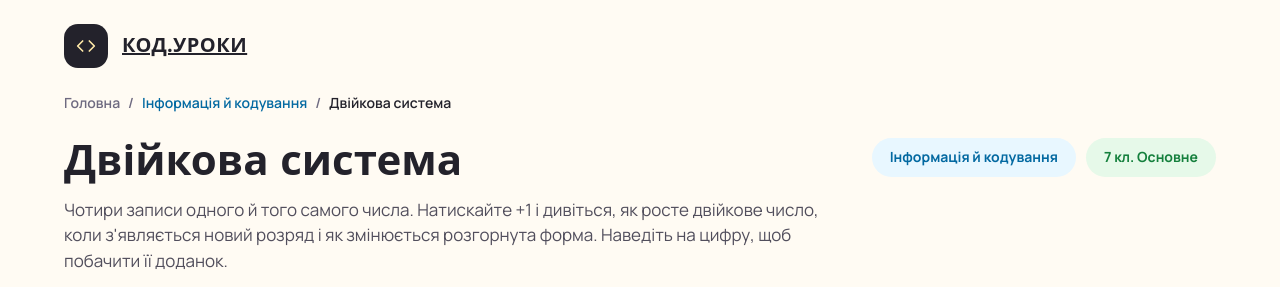
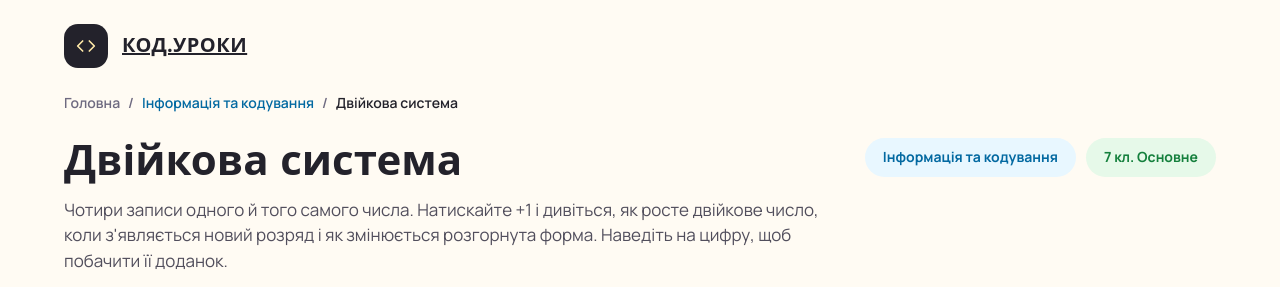
Before and after one commit to dpovod/python-tkinter-examples, a Jekyll site: the page built from docs/binary.html, in a window 1280 px wide. Shown: the top 287 px of the page. Built offline with Jekyll 4.4.1, drawn with Linux system fonts in a browser that asks for light colours.

Commit message:
Rename subject to 'Інформація та кодування'
Co-Authored-By: Claude Sonnet 5.5 <noreply@anthropic.com>

```diff
--- a/docs/_data/lessons.yml
+++ b/docs/_data/lessons.yml
@@ -70,7 +70,7 @@
   grades: [9, 11]
   extra: []
 
-# ---------- Інформація й кодування ----------
+# ---------- Інформація та кодування ----------
 - id: binary
   title: "Двійкова система"
   url: /binary.html
--- a/docs/_data/subjects.yml
+++ b/docs/_data/subjects.yml
@@ -24,7 +24,7 @@
   fg: "#BE123C"
   icon: code
 - id: info
-  label: "Інформація й кодування"
+  label: "Інформація та кодування"
   bg: "#E8F7FF"
   fg: "#0369A1"
   icon: code
--- a/docs/topics/info.html
+++ b/docs/topics/info.html
@@ -1,7 +1,7 @@
 ---
 layout: topic
-title: "Інформація й кодування"
+title: "Інформація та кодування"
 subject: info
 permalink: /topics/info/
-description: "Усі матеріали теми «Інформація й кодування»."
+description: "Усі матеріали теми «Інформація та кодування»."
 ---
```
